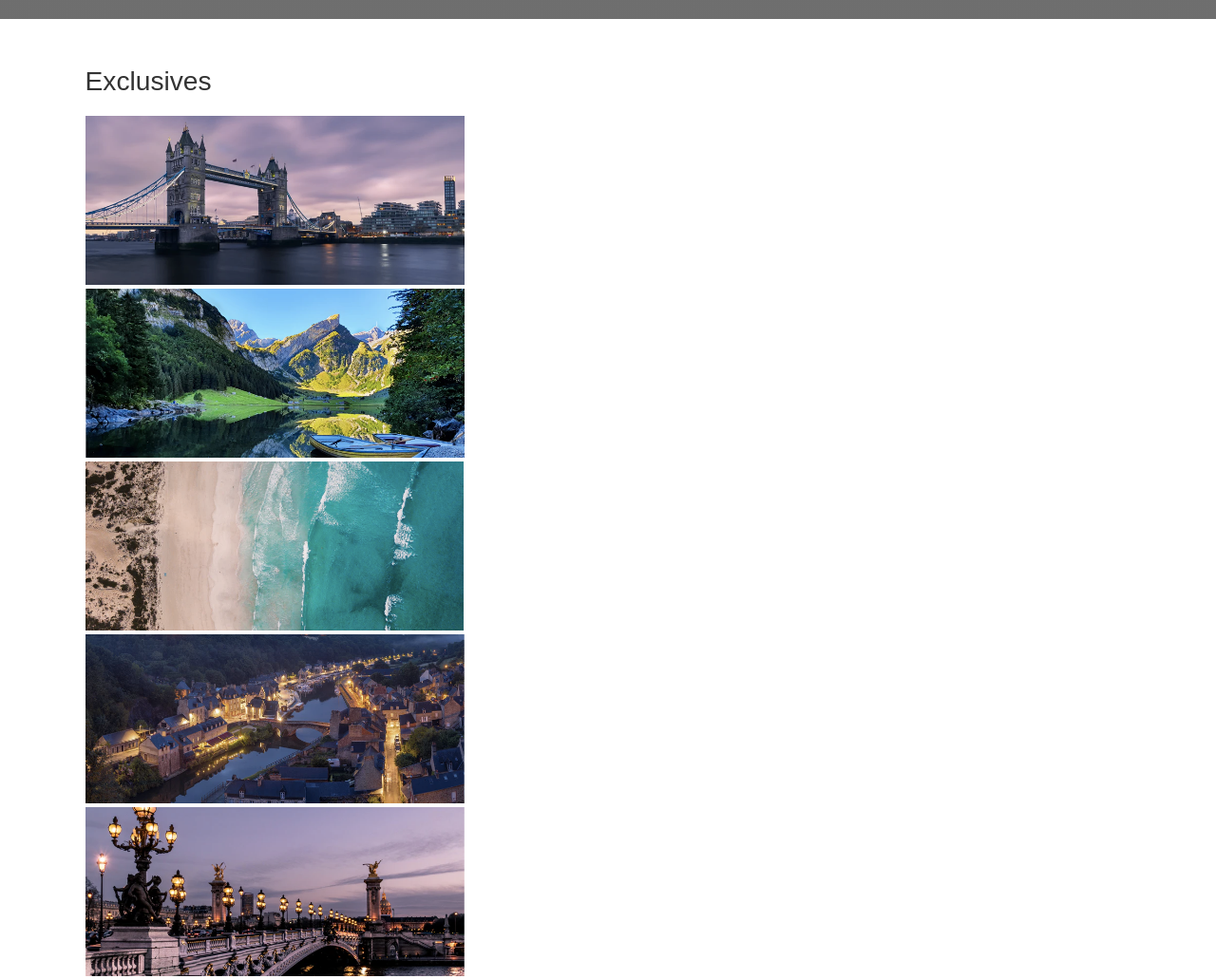
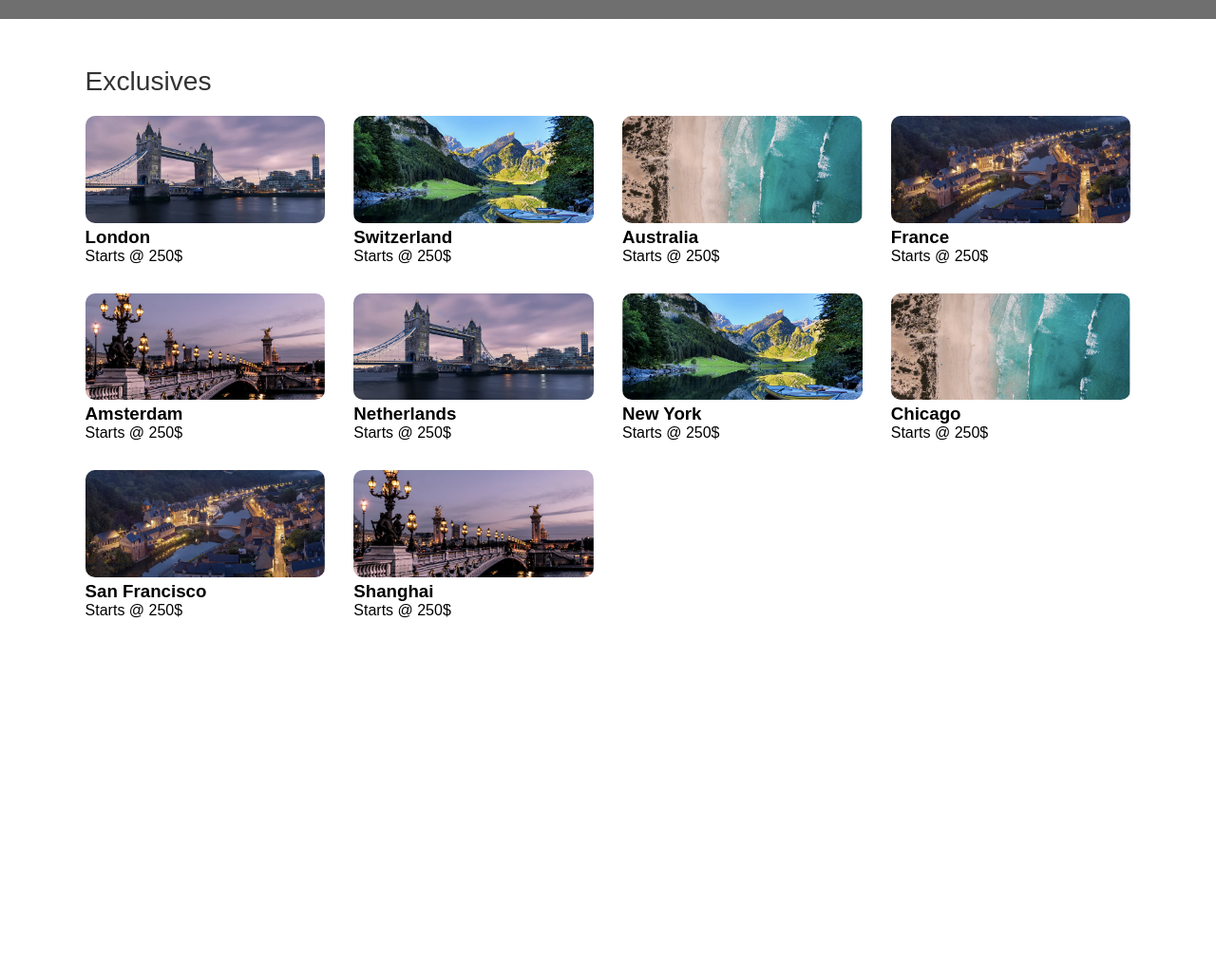
Before and after one commit to teddymitei/Staybnb, a plain HTML site: page index.html in a window 1280 px wide. Shown: the part 780-1811 px from the top of the page at 95% size. After the commit the page ends 1432 px from the top, so only its background shows below. Drawn offline with Linux system fonts and the light colour scheme; grey boxes are pictures that could not be loaded.

Commit message:
exclusives section update

```diff
--- a/index.html
+++ b/index.html
@@ -46,21 +46,78 @@
 
     <div class="container">
         <h2 class="sub-title">Exclusives</h2>
+      <div class="exclusives">
         <div>
             <img src="images/image-1.png">
+            <span>
+                <h3>London</h3>
+                <p>Starts @ 250$</p>
+            </span>
         </div>
         <div>
             <img src="images/image-2.png">
+            <span>
+                <h3>Switzerland</h3>
+                <p>Starts @ 250$</p>
+            </span>
         </div>
         <div>
             <img src="images/image-3.png">
+            <span>
+                <h3>Australia</h3>
+                <p>Starts @ 250$</p>
+            </span>
         </div>
         <div>
             <img src="images/image-4.png">
+            <span>
+                <h3>France</h3>
+                <p>Starts @ 250$</p>
+            </span>
         </div>
         <div>
             <img src="images/image-5.png">
+            <span>
+                <h3>Amsterdam</h3>
+                <p>Starts @ 250$</p>
+            </span>
         </div>
+        <div>
+            <img src="images/image-1.png">
+            <span>
+                <h3>Netherlands</h3>
+                <p>Starts @ 250$</p>
+            </span>
+        </div>
+        <div>
+            <img src="images/image-2.png">
+            <span>
+                <h3>New York</h3>
+                <p>Starts @ 250$</p>
+            </span>
+        </div>
+        <div>
+            <img src="images/image-3.png">
+            <span>
+                <h3>Chicago</h3>
+                <p>Starts @ 250$</p>
+            </span>
+        </div>
+        <div>
+            <img src="images/image-4.png">
+            <span>
+                <h3>San Francisco</h3>
+                <p>Starts @ 250$</p>
+            </span>
+        </div>
+        <div>
+            <img src="images/image-5.png">
+            <span>
+                <h3>Shanghai</h3>
+                <p>Starts @ 250$</p>
+            </span>
+        </div>
+      </div>
     </div>
 
 </body>
--- a/style.css
+++ b/style.css
@@ -109,3 +109,14 @@ nav{
     font-weight: 500;
     color: #333;
 }
+
+.exclusives{
+    display: grid;
+    grid-template-columns: repeat(auto-fit, minmax(200px, 1fr));
+    grid-gap: 30px;
+}
+
+.exclusives div img{
+    width: 100%;
+    border-radius: 10px;
+}
```
